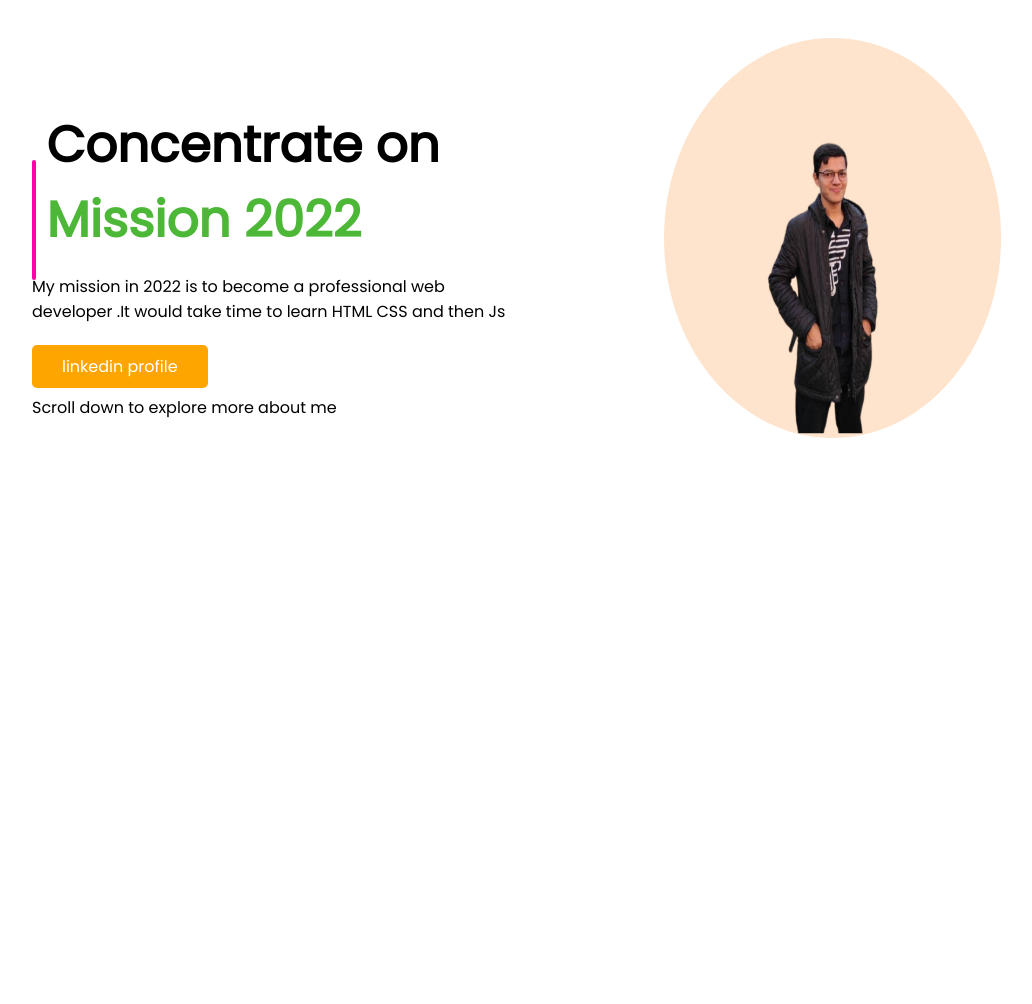
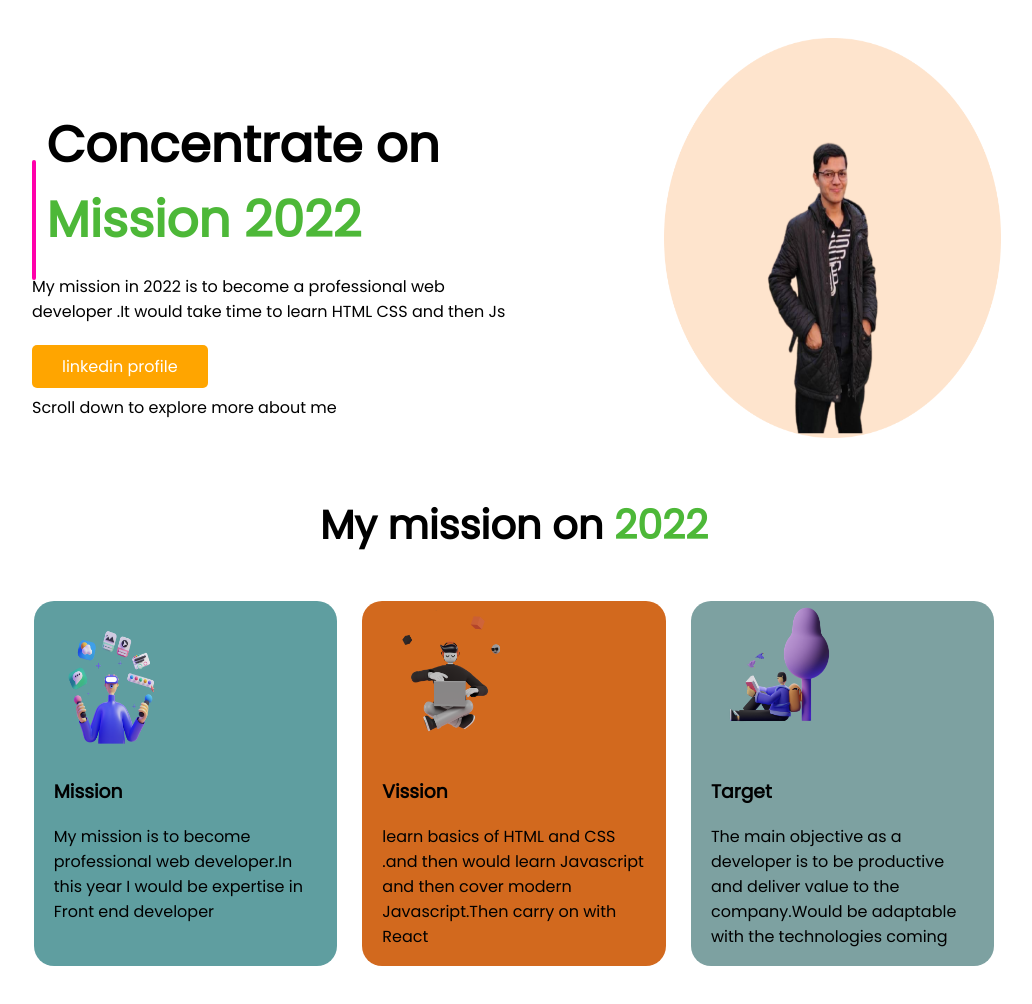
Before and after one commit to mahbub200/mission-2022-portfolio, a plain HTML site: page index.html in a window 1280 px wide. Shown: the whole page, without its empty margins (126-1158 px from the left). Before the commit the page ends 800 px from the top, so only its background shows below. Drawn offline with Linux system fonts and the light colour scheme.

Commit message:
mission ,vision and target attributes added

```diff
--- a/index.html
+++ b/index.html
@@ -13,27 +13,62 @@
       href="https://fonts.googleapis.com/css2?family=Poppins&display=swap"
       rel="stylesheet"
     />
-    <link rel="preconnect" href="https://fonts.googleapis.com">
-<link rel="preconnect" href="https://fonts.gstatic.com" crossorigin>
-<link href="https://fonts.googleapis.com/css2?family=Poppins&display=swap" rel="stylesheet">
+    <link rel="preconnect" href="https://fonts.googleapis.com" />
+    <link rel="preconnect" href="https://fonts.gstatic.com" crossorigin />
+    <link
+      href="https://fonts.googleapis.com/css2?family=Poppins&display=swap"
+      rel="stylesheet"
+    />
   </head>
   <body>
-    <section>
-      <div class="division" >
+    <section class="flexible-container">
+      <div class="division">
         <div class="gradient-border"></div>
-        <h1 class ="font-header">Concentrate on</h1>
-        <h1 class="mission-title"><span> Mission 2022</span></h1>
-        <p id ="space-between">
+        <h1 class="font-header">Concentrate on</h1>
+        <h1 class="mission-title"><span class="color"> Mission 2022</span></h1>
+        <p id="space-between">
           My mission in 2022 is to become a professional web developer .It would
           take time to learn HTML CSS and then Js
         </p>
-        <a class ="button-tasks"href="https://www.linkedin.com/in/mahbub-faruque-622750220/">linkedin profile</a>
+        <a
+          class="button-tasks"
+          href="https://www.linkedin.com/in/mahbub-faruque-622750220/"
+          >linkedin profile</a
+        >
         <p>Scroll down to explore more about me</p>
       </div>
 
-      <div class="division" id ="first-image">
+      <div class="division" id="first-image">
         <img src="images/person/mahbub.png" alt="" />
-
+      </div>
+    </section>
+    <section>
+      <h2>My mission on <span class="color">2022</span></h2>
+      <div class="flexible-container">
+        <div class="mission-attribute" id="mission-attribute-mission">
+          <img src="images/illustrators/illustrator-1.png" alt="" />
+          <h3>Mission</h3>
+          <p>
+            My mission is to become professional web developer.In this year I
+            would be expertise in Front end developer
+          </p>
+        </div>
+        <div class="mission-attribute" id="mission-attribute-vission">
+          <img src="images/illustrators/illustrator-2.png" alt="" />
+          <h3>Vission</h3>
+          <p>
+            learn basics of HTML and CSS .and then would learn Javascript and
+            then cover modern Javascript.Then carry on with React
+          </p>
+        </div>
+        <div class="mission-attribute" id="mission-attribute-target">
+          <img src="images/illustrators/illustrator-3.png" alt="" />
+          <h3>Target</h3>
+          <p>
+            The main objective as a developer is to be productive and deliver
+            value to the company.Would be adaptable with the technologies coming
+          </p>
+        </div>
       </div>
     </section>
   </body>
--- a/style.css
+++ b/style.css
@@ -3,9 +3,15 @@ body {
 }
 h1 {
   font-size: 50px;
-  margin: 0px;
+  margin:
+   0px;
 }
-h1 span {
+h2{
+  font-size: 40px;
+
+  text-align: center;
+}
+.color {
   color: rgb(77, 184, 56);
 }
 .division {
@@ -20,8 +26,9 @@ h1 span {
   width: 70%;
   height: 400px;
 }
-section {
+.flexible-container {
   display: flex;
+  margin-bottom: 50px;
 }
 .button-tasks {
   text-decoration: none;
@@ -50,3 +57,33 @@ section {
 .mission-title{
   margin-left: 3%;
 }
+.mission-attribute{
+  height: 350px;
+  background-color: red;
+
+  width: 100%;
+  border-radius: 20px;
+  padding-left: 20px;
+  padding-right: 15px;
+  padding-bottom: 15px;
+  margin :1%;
+  height: 350px;
+}
+.mission-attribute img{
+  width: 50%;
+  height: 150px;
+
+
+}
+#mission-attribute-target{
+  background-color: rgb(125, 161, 161);
+  margin-right: 12%;
+}
+#mission-attribute-mission{
+  background-color: cadetblue;
+  margin-left: 12%;
+}
+
+#mission-attribute-vission{
+  background-color: chocolate;
+}
```
Also changed, not shown: images/illustrators/vission.jfif (added).
